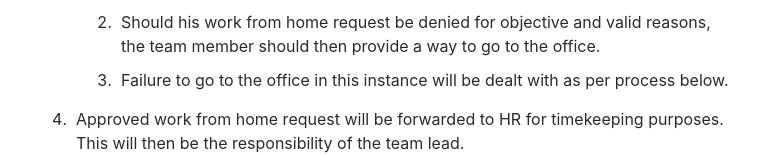
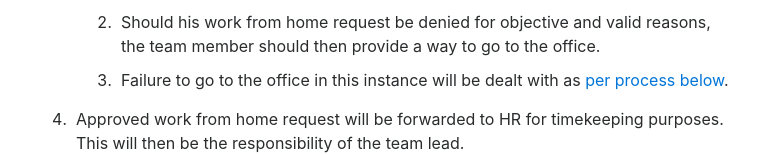
Before and after one commit to cloudhealthkinnect/cloudhealthkinnect.github.io, a plain HTML site: page wfh.html in a window 1280 px wide. Shown: the part 1398-1553 px from the top of the page, without its empty margins (274-1039 px from the left). Drawn offline with nearby package versions, Linux system fonts and the light colour scheme.

```diff
--- a/wfh.html
+++ b/wfh.html
@@ -88,7 +88,7 @@ The team member will send an email request to immediate superior stating the rea
     Should his work from home request be denied for objective and valid reasons, the team member should then provide a way to go to the office.
     </li>
     <li>
-    Failure to go to the office in this instance will be dealt with as per process below.
+    Failure to go to the office in this instance will be dealt with as <a href="#not-granted">per process below</a>.
     </li>
   </ol>
 </li>
```
